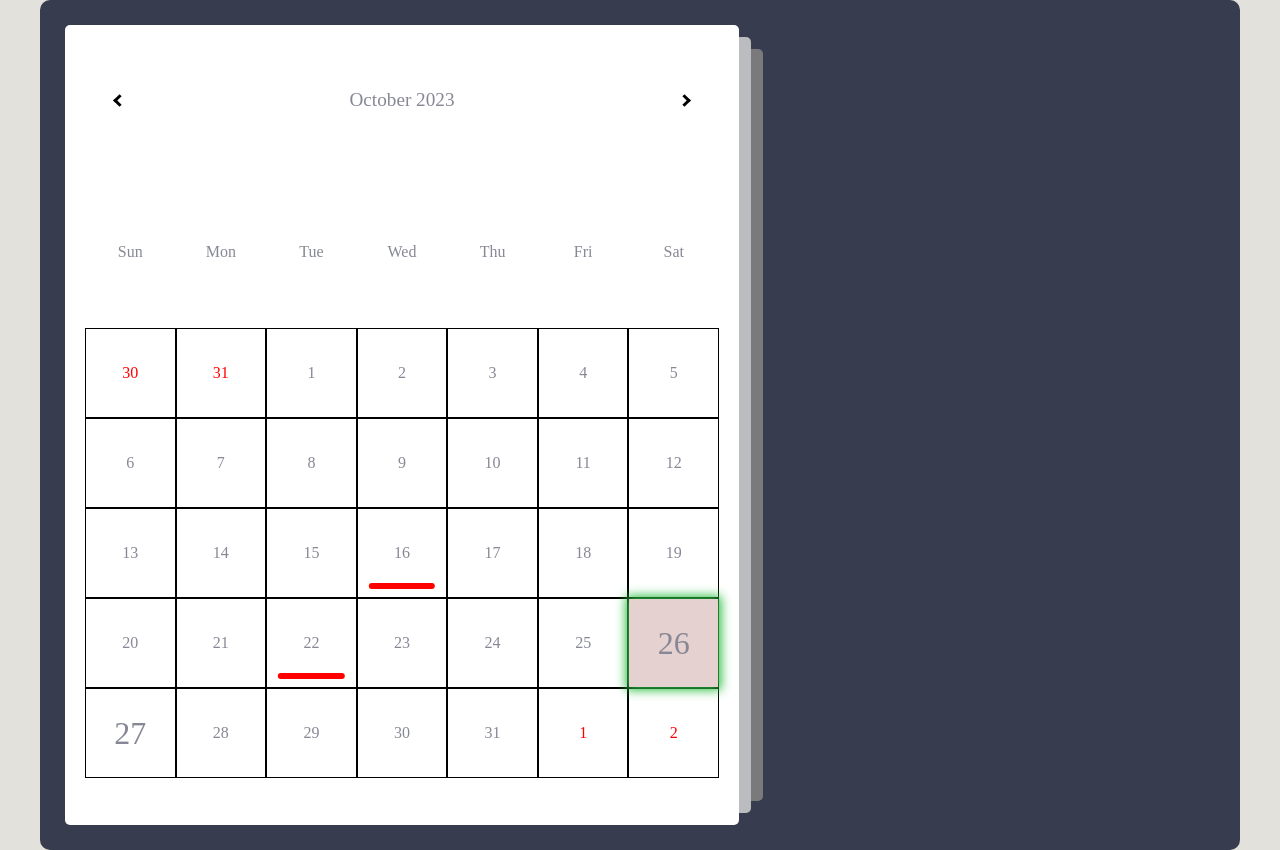
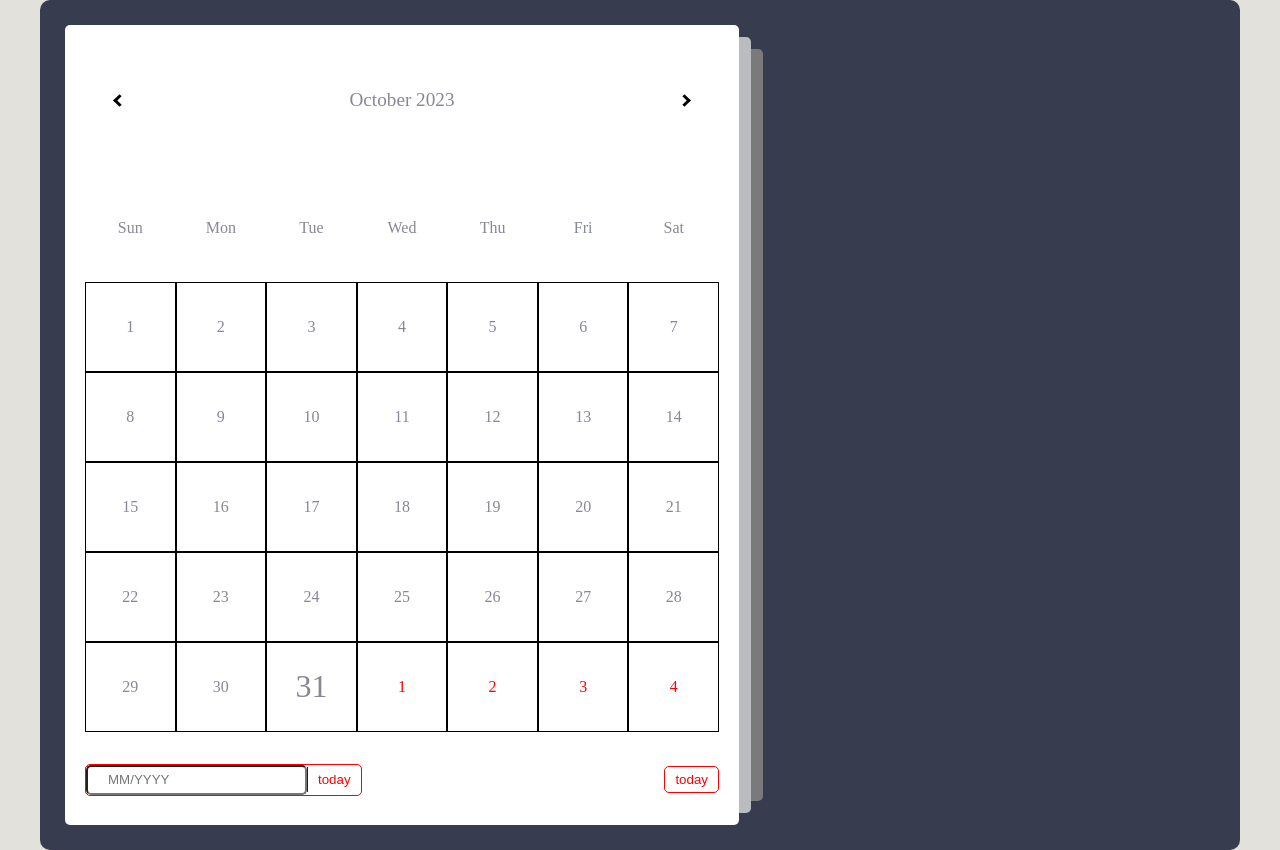
Before and after one commit to KunComNaKub/todo-list, a plain HTML site: page index.html in a window 1280 px wide. Drawn offline with Linux system fonts and the light colour scheme.

Commit message:
add file

```diff
--- a/app.js
+++ b/app.js
@@ -0,0 +1,112 @@
+const calendar = document.querySelector('.calendar'),
+date = document.querySelector('.date'),
+dayContainer = document.querySelector('.days'),
+prev = document.querySelector('.prev'),
+next = document.querySelector('.next'),
+todayBtn = document.querySelector('.today-btn'),
+gotoBtn = document.querySelector('.goto-btn'),
+dateInput = document.querySelector('.date-input');
+
+let today = new Date();
+let activeDay;
+let month = today.getMonth();
+let year = today.getFullYear();
+
+const months = [
+    "January",
+    "February",
+    "March",
+    "April",
+    "May",
+    "June",
+    "July",
+    "August",
+    "September",
+    "October",
+    "November",
+    "December",
+];
+
+function initCalendar(){
+    const firstDay = new Date(year, month, 1);
+    const lastDay = new Date(year, month + 1, 0);
+    const prevLastDay = new Date(year, month, 0);
+    const prevDays = prevLastDay.getDate();
+    const lastDate = lastDay.getDate();
+    const day = firstDay.getDay();
+    const nextDays = 7 - lastDay.getDay() - 1;
+
+    date.innerHTML = months[month] + " " + year;
+
+    let days = "";
+
+    for(let x = day; x > 0; x--){
+        days += `<div class ="day prev-date"> ${prevDays - x + 1}</div>`;
+    }
+
+    for(let i = 1; i <= lastDate;i++){
+
+        if(
+        i === new Date().getDate() &&
+        year === new Date().getFullYear() &&
+        month === new Date().getMonth()
+        ){
+            days += `<div class ="day today"> ${i}</div>`;
+        }
+        else{
+            days += `<div class ="day"> ${i}</div>`;
+        }
+    }
+
+    for(let j = 1; j <= nextDays; j++){
+        days += `<div class ="day next-date"> ${j}</div>`;
+    }
+
+    dayContainer.innerHTML = days;
+}
+
+initCalendar();
+
+function prevMonth(){
+    month--;
+    if(month < 0){
+        month = 11;
+        year--;
+    }
+    initCalendar();
+}
+
+function nextMonth(){
+    month++;
+    if(month > 11){
+        month = 0;
+        year++;
+    }
+    initCalendar();
+}
+
+prev.addEventListener('click', prevMonth);
+next.addEventListener('click', nextMonth);
+
+todayBtn.addEventListener('click',() =>{
+    today = new Date();
+    month = today.getMonth();
+    year = today.getFullYear();
+    initCalendar();
+});
+
+dateInput.addEventListener("keyup", (e)=>{
+
+    dateInput.value = dateInput.value.replace(/[^0-9/]/g,"");
+    if(dateInput.value.length== 2){
+        dateInput.value += "/";
+    }
+    if(dateInput.value.length > 7){
+        dateInput.value = dateInput.value.slice(0, 7);
+    }
+    if(e.inputType === "deleteContentBackword"){
+        if(dateInput.value.length===3){
+            dateInput.value = dateInput.value.slice(0,2);
+        }
+    }
+});
--- a/index.html
+++ b/index.html
@@ -12,9 +12,9 @@
             <div class="left">
                 <div class="calendar">
                     <div class="month">
-                        <i class="arrow arrowleft"></i>
+                        <i class="arrow arrowleft next"></i>
                         <div class="date">october 2023</div>
-                        <i class = "arrow arrowright"></i>
+                        <i class = "arrow arrowright prev"></i>
                     </div>
                     <div class="weekdays">
                         <div>sun</div>
@@ -26,52 +26,19 @@
                         <div>sat</div>
                     </div>
                     <div class="days">
-                        <div class="day prev-date">30</div>
-                        <div class="day prev-date">31</div>
-                        <div class="day">1</div>
-                        <div class="day">2</div>
-                        <div class="day">3</div>
-                        <div class="day">4</div>
-                        <div class="day">5</div>
-                        <div class="day">6</div>
-                        <div class="day">7</div>
-                        <div class="day">8</div>
-                        <div class="day">9</div>
-                        <div class="day">10</div>
-                        <div class="day">11</div>
-                        <div class="day">12</div>
-                        <div class="day">13</div>
-                        <div class="day">14</div>
-                        <div class="day">15</div>
-                        <div class="day event">16</div>
-                        <div class="day">17</div>
-                        <div class="day">18</div>
-                        <div class="day">19</div>
-                        <div class="day">20</div>
-                        <div class="day">21</div>
-                        <div class="day event">22</div>
-                        <div class="day">23</div>
-                        <div class="day">24</div>
-                        <div class="day">25</div>
-                        <div class="day active">26</div>
-                        <div class="day today ">27</div>
-                        <div class="day">28</div>
-                        <div class="day">29</div>
-                        <div class="day">30</div>
-                        <div class="day">31</div>
-                        <div class="day next-date">1</div>
-                        <div class="day next-date">2</div>
-
 
                     </div>
                     <div class="goto-today">
                         <div class="goto">
-
+                            <input type="text" placeholder="MM/YYYY" name="" id="" class="date-input">
+                            <button class ="today-btn">today</button>
                         </div>
+                        <button class="today-btn">today</button>
                     </div>
                 </div>
             </div>
         </div>
     </main>
+    <script src="app.js"></script>
 </body>
 </html>
--- a/style.css
+++ b/style.css
@@ -185,3 +185,47 @@ body{
 .calendar .active.event{
     padding-bottom: 10px;
 }
+.calendar .goto-today{
+    width: 100%;
+    height: 50px;
+    display: flex;
+    align-items: center;
+    justify-content: space-between;
+    gap: 5px;
+    padding: 0 20px;
+    margin-bottom: 20px;
+    color: red;
+}
+.calendar .goto-today .goto{
+    display: flex;
+    align-items: center;
+    border-radius: 5px;
+    overflow: hidden;
+    border: 1px solid red;
+}
+.calendar .goto-today .goto input{
+    width: 100%;
+    height: 30px;
+    outline: none;
+    border-radius: 5px;
+    padding: 0 20px;
+    color: red;
+    border-radius: 5px;
+}
+.calendar .goto-today button{
+    padding: 5px 10px;
+    border: 1px solid red;
+    border-radius: 5px;
+    background-color: transparent;
+    cursor: pointer;
+    color: red;
+}
+.calendar .goto-today button:hover{
+    color: #fff;
+    background-color: red;
+}
+.calendar .goto-today .goto button{
+    border: none;
+    border-left: 1px solid blue;
+    border-radius: 0;
+}
```
